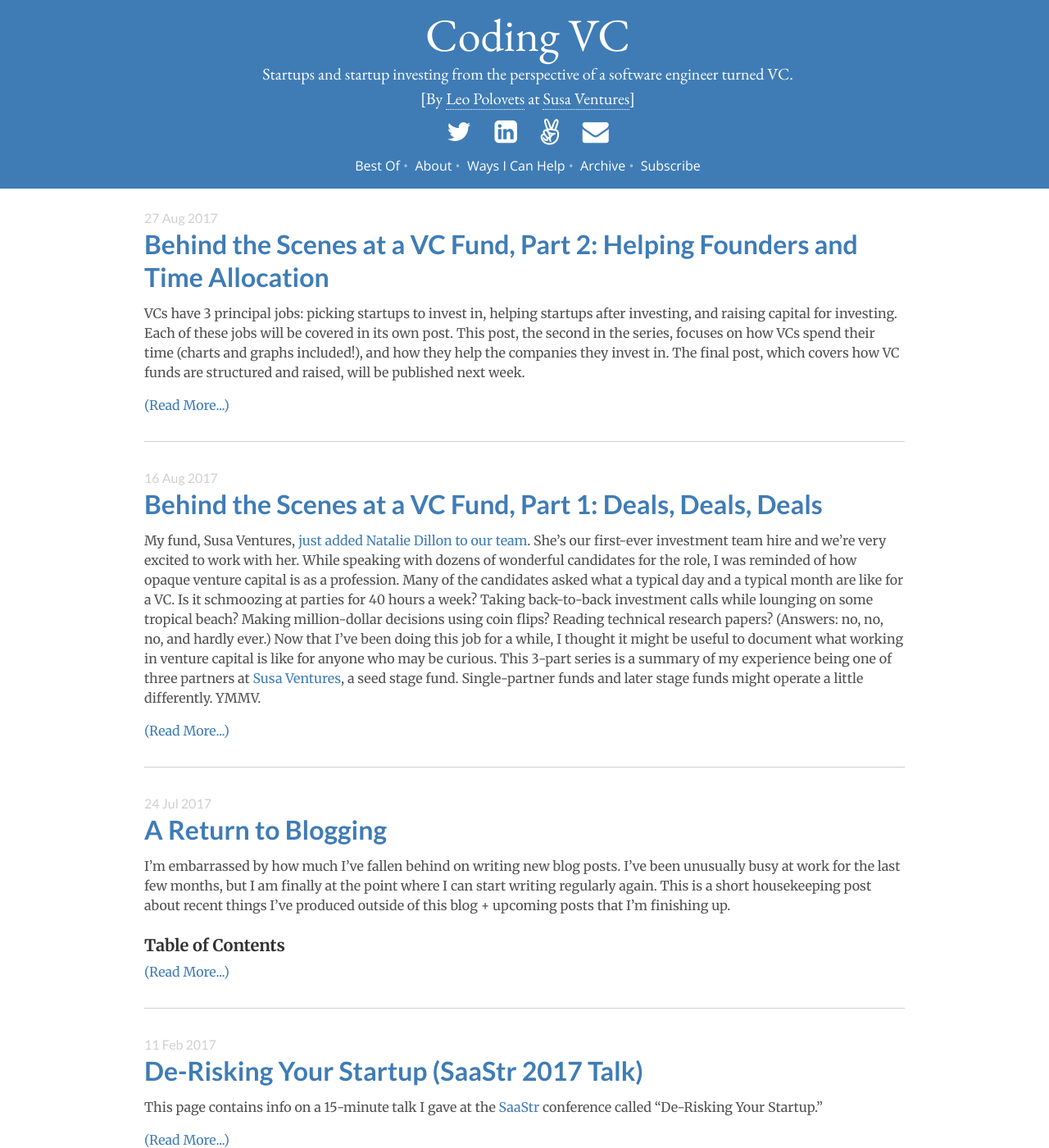
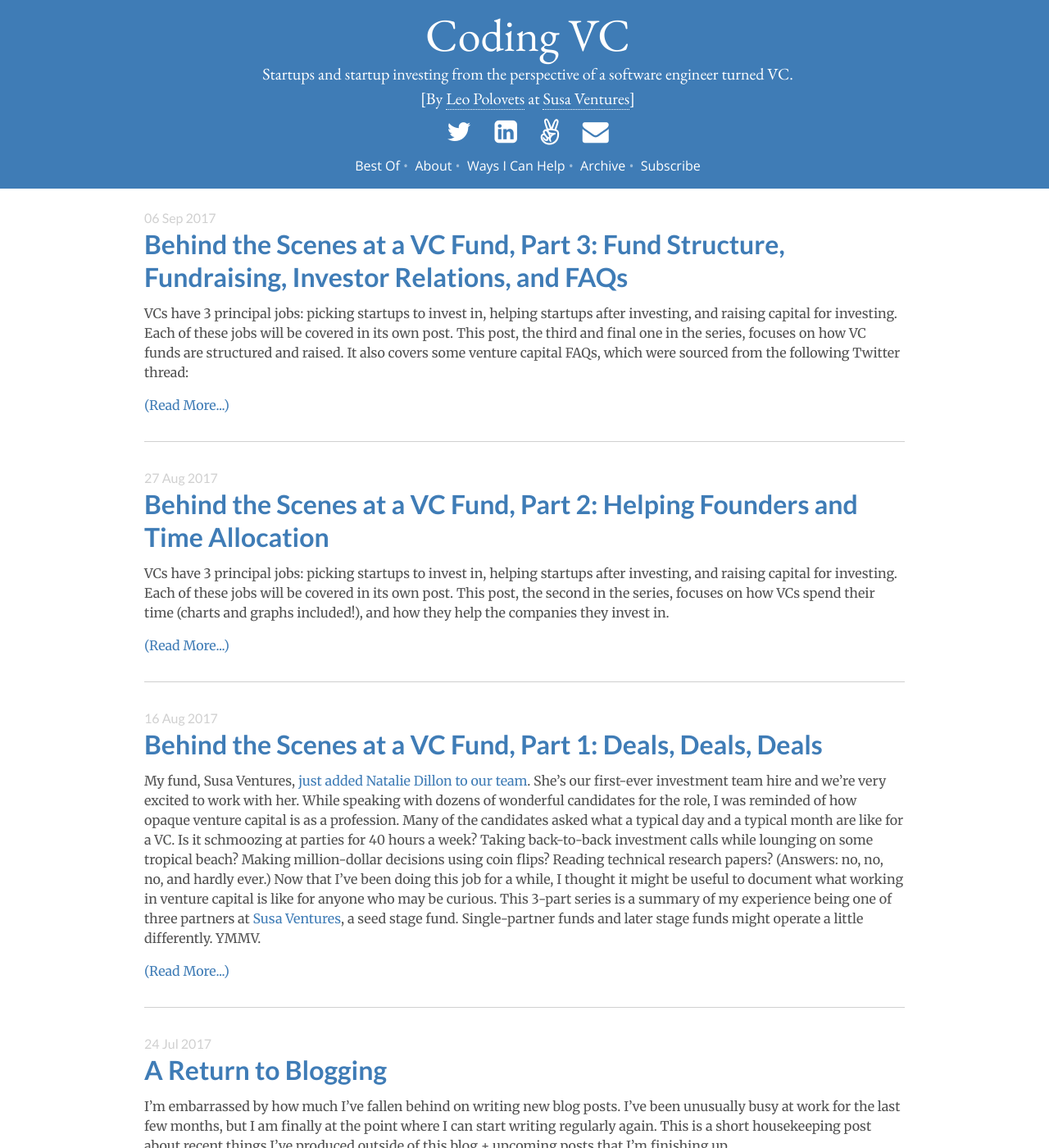
Before and after one commit to codingvc/codingvc, a Jekyll site: the page built from index.html, in a window 1280 px wide and 1400 px high. Shown: the whole window at 82% size. Built offline with Jekyll 4.4.1, drawn with Linux system fonts in a browser that asks for light colours; nearby versions of some CDN libraries; Markdown is read by kramdown in place of the engine named in the settings; the list of posts is cut into pages by our own code; comment, search, counter and statistics services are not loaded; part of the change alters nothing that is shown; some of the changed text lies outside the part shown.

Commit message:
new post

```diff
--- a/_posts/2017-08-16-behind-the-scenes-at-a-vc-fund-part-1-deals-deals-deals.markdown
+++ b/_posts/2017-08-16-behind-the-scenes-at-a-vc-fund-part-1-deals-deals-deals.markdown
@@ -21,11 +21,11 @@ VCs have 3 principal jobs: picking startups to invest in, helping startups after
 
 **Part 2**: <a href="https://codingvc.com/behind-the-scenes-at-a-vc-fund-part-2-helping-founders-and-time-allocation">Helping Founders and Time Allocation</a>
 
-*This will be a post on how investors interact with companies after investing, and how they allocate their time on a day-by-day basis.*
+*A post on how investors interact with companies after investing, and how they allocate their time on a day-by-day basis.*
 
-**Part 3**: Starting a VC Fund, LP Relations, and Miscellaneous FAQs
+**Part 3**: <a href="https://codingvc.com/behind-the-scenes-at-a-vc-fund-part-3-fund-structure-fundraising-investor-relations-and-faqs/"></a>Fund Structure, Fundraising, Investor Relations, and FAQs</a>
 
-*This will be a post on the basic mechanics of how VC funds are structured, and on how VCs interact with their own investors.*
+*A post on the basic mechanics of how VC funds are structured and raised, how VCs interact with their own investors, and venture capital FAQs.*
 
 ## <a name="terminology"></a>Basic Terms
 
--- a/_posts/2017-08-25-behind-the-scenes-at-a-vc-fund-part-2-helping-founders-and-time-allocation.markdown
+++ b/_posts/2017-08-25-behind-the-scenes-at-a-vc-fund-part-2-helping-founders-and-time-allocation.markdown
@@ -5,13 +5,13 @@ summary: "A look at how venture capitalists work with startups and how they spen
 twitter_image: "schedule-categories.jpg"
 date: 2017-08-27 22:18:00
 ---
-VCs have 3 principal jobs: picking startups to invest in, helping startups after investing, and raising capital for investing. Each of these jobs will be covered in its own post. This post, the second in the series, focuses on how VCs spend their time (charts and graphs included!), and how they help the companies they invest in. The final post, which covers how VC funds are structured and raised, will be published next week.
+VCs have 3 principal jobs: picking startups to invest in, helping startups after investing, and raising capital for investing. Each of these jobs will be covered in its own post. This post, the second in the series, focuses on how VCs spend their time (charts and graphs included!), and how they help the companies they invest in.
 
 ## Table of Contents
 
 **Part 1**: <a href="https://codingvc.com/behind-the-scenes-at-a-vc-fund-part-1-deals-deals-deals/">Deals, Deals, Deals</a>
 
-*This is a post on how VC funds source, analyze, and choose companies to invest in.*
+*A post on how VC funds source, analyze, and choose companies to invest in.*
 
 **Part 2**: Helping Founders and Time Allocation [this post]
 
@@ -25,9 +25,9 @@ VCs have 3 principal jobs: picking startups to invest in, helping startups after
     * <a href="#research">Research</a>
     * <a href="#events">Events</a>
 
-**Part 3**: Starting a VC Fund, LP Relations, and Miscellaneous FAQs
+**Part 3**: <a href="https://codingvc.com/behind-the-scenes-at-a-vc-fund-part-3-fund-structure-fundraising-investor-relations-and-faqs/"></a>Fund Structure, Fundraising, Investor Relations, and FAQs</a>
 
-*This will be a post on the basic mechanics of how VC funds are structured, and on how VCs interact with their own investors.*
+*A post on the basic mechanics of how VC funds are structured and raised, how VCs interact with their own investors, and venture capital FAQs.*
 
 ## <a name="terminology"></a>Basic Terms
 
@@ -121,6 +121,4 @@ My fund also puts together an annual LP day for our own investors, and an annual
 ## Conclusion
 This post talked about how investors engage with portfolio companies and how VCs† spend their time. The next and final post in this series will talk about how venture funds are structured and how VCs work with their own investors.
 
-Please check back in a few days for Part 3 (or <a href="http://eepurl.com/csSezP" target="_blank">subscribe</a> to have future posts emailed to you every few weeks).
-
 † By "VCs" I mean "me," because that's the only VC that I have lots of data for.
--- /dev/null
+++ b/_posts/2017-09-06-behind-the-scenes-at-a-vc-fund-part-3-fund-structure-fundraising-investor-relations-and-faqs.markdown
@@ -0,0 +1,122 @@
+---
+layout: post
+title: "Behind the Scenes at a VC Fund, Part 3: Fund Structure, Fundraising, Investor Relations, and FAQs"
+summary: "A look at how VCs structure and raise venture funds."
+date: 2017-09-06 02:58:00
+---
+VCs have 3 principal jobs: picking startups to invest in, helping startups after investing, and raising capital for investing. Each of these jobs will be covered in its own post. This post, the third and final one in the series, focuses on how VC funds are structured and raised. It also covers some venture capital FAQs, which were sourced from the following Twitter thread:
+
+<blockquote class="twitter-tweet" data-lang="en"><p lang="en" dir="ltr">I&#39;m writing a post on what happens behind the scenes at a VC firm: partner meetings, funnel, deal flow sources, etc. Ideas for add&#39;l topics?</p>&mdash; Leo Polovets (@lpolovets) <a href="https://twitter.com/lpolovets/status/844962613955997696">March 23, 2017</a></blockquote>
+<script async src="//platform.twitter.com/widgets.js" charset="utf-8"></script>
+
+## Table of Contents
+
+**Part 1**: <a href="https://codingvc.com/behind-the-scenes-at-a-vc-fund-part-1-deals-deals-deals/">Deals, Deals, Deals</a>
+
+*A post on how VC funds source, analyze, and choose companies to invest in.*
+
+**Part 2**: <a href="https://codingvc.com/behind-the-scenes-at-a-vc-fund-part-2-helping-founders-and-time-allocation/">Helping Founders and Time Allocation</a>
+
+*A post on how investors interact with companies after investing, and how they allocate their time on a day-by-day basis.*
+
+**Part 3**: Fund Structure, Fundraising, Investor Relations, and FAQs [this post]
+
+* <a href="#structure">Fund Structure</a>
+* <a href="#economics">Fund Economics</a>
+* <a href="#fundraising">Raising a Fund</a>
+* <a href="#ir">Investor Relations</a>
+* <a href="#faqs">Venture Capital FAQs</a>
+    * <a href="#ethics">Are there any ethical issues when deciding what companies to invest in?</a>
+    * <a href="#thesis">What's an investment thesis?</a>
+    * <a href="#opportunistic">How frequently do VCs stick to their investing theses vs. investing opportunistically?</a>
+    * <a href="#thesis-pros-cons">What are the advantages and disadvantages of an investing thesis?</a>
+    * <a href="#motivation">What motivations does the VC have to invest or not invest?</a>
+
+## <a name="structure"></a>Fund Structure
+Venture funds have two principal parties: general partners (GPs) and limited partners (LPs).
+
+LPs are the fund's financial backers. These are the people whose capital is being invested. LPs can range from university endowments to pension funds to wealthy individuals.
+
+GPs are the fund's day-to-day managers. These are the people who make startup investments. They can be thought of as the middlemen that connect LPs' capital to the founders who need funding for their startups. On top of allocating capital, good GPs usually try to provide value to founders in the form of advice or introductions or services.
+
+Funds typically last for ten years. The first portion of that decade -- typically 2-4 years -- is an active investing period where funds make new investments. Most funds make 20-40 investments during this period, with a typical investment being 1-2% of the fund's total capital. The remainder of the ten years is more passive. During this period, funds can't make new investments, but they can follow-on and invest their remaining capital into existing portfolio companies' subsequent funding rounds.
+
+Most seed funds reserve a portion of their fund for follow-on investments. This is the portion of a fund allocated to follow-on investments rather than new investments. For example, a $60m fund with a 2:1 reserve ratio will use $20m for initial startup investments, and save $40m for future investments in those companies.
+
+The mission of a venture fund is to invest in startups, have those investments appreciate over time, and have those startups exit within the fund's ten-year lifetime. (An exit would be an acquisition or an IPO.) If some companies are still operating after ten years and need more time before an exit, then the ten-year period can be extended by 1-2 years with LP approval. When the fund is wrapping up, the GPs try to liquidate all of their remaining investment stakes.
+
+## <a name="economics"></a>Fund Economics
+
+Like many hedge funds, a typical VC fund has a "2 and 20" fee structure. This means 2% of the fund is charged as a management fee each year, and the fund's GPs and employees split 20% of the profits they generate. The profit-sharing portion is usually referred to as "carried interest" or "carry."
+
+> Fun fact: <a href="https://en.wikipedia.org/wiki/Carried_interest" target="_blank">according to Wikipedia</a>, "The origin of carried interest can be traced to the 16th century, when European ships were crossing to Asia and the Americas. The captain of the ship would take a 20% share of the profit from the carried goods, to pay for the transport and the risk of sailing over oceans."
+
+The 2% annual management fee usually tapers off after a few years. For example, the fee might be 2% per year for 4 years (the active investing period), and then it goes down by 0.25% per year for the remaining 6 years. This fee is meant to cover GP salaries, employee salaries, legal and accounting fees, office space, and additional costs like event planning or consultant services. As you might expect, funds often increase in size over time because that means more management fees, more employees, higher salaries, and bigger budgets to help stand out to founders. (Ah, incentives.)
+
+The way carry works is that all exit proceeds are returned to LPs until their capital is paid back, and then they get 80 cents on the dollar for future exits. For example, if a $50m fund has $20m exits in years 6, 7, and 8, then the first two $20m exits will be redistributed directly to LPs. The first half of the final $20m exit will also be redistributed directly to LPs, and the second half will be redistributed 80/20 between LPs and GPs. Future exits in the fund will be redistributed 80/20.
+
+On a side note, if you thought employee option vesting was long, carry vesting is usually *much* longer. A typical vesting schedule might last for 8 years, and also include a clawback of 1 or 2 years of carry if a general partner leaves to join another competitor fund. This is why GPs rarely move from one fund to another.
+
+Funds are usually "stacked," which means that once a fund is mostly done with its active investing period, the GPs begin raising their next fund. That means 7 years after starting, the GPs might be finishing year 7 of Fund 1, year 4 of Fund 2, and year 1 of Fund 3.
+
+### <a name="fundraising"></a>Raising a Fund
+
+Fundraising usually happens every 2-4 years for most funds, in conjunction with active investing periods. The goal is to have one fund's active period begin immediately after the previous fund's active period ends.
+
+The fundraising process for venture funds has many parallels to the fundraising process for startups. For young funds, a fundraising cycle can take the better part of a year, or even longer. For established, successful funds, fundraising might take weeks or even days.
+
+Fundraising involves building a pitch deck and having a compelling story about why your fund partnership is a good one to back. Once the pitch deck is ready, GPs will approach their existing LPs from previous funds (if applicable), wealthy individuals, <a href="https://en.wikipedia.org/wiki/Family_office" target="_blank">family offices</a>, fund-of-funds, and university endowments. These groups often allocate a small portion of their assets (e.g. 1%-10%) to alternative asset classes like venture capital and private equity.
+
+When starting a new fund, GPs who don't have strong track records in the industry usually focus on high net worth friends, family, colleagues, and friends-of-friends. As the GPs build a good track record over time, they become more appealing to fund-of-funds, endowments, and other "professional" LPs.
+
+As with startup pitches, fund pitches can vary a lot. That said, the core things most LPs care about are the GPs' hypothesis about promising areas to invest in, the fund's structure (how many investments will it make? what's the average check size? etc.), the GP team, and the team's investing track record so far (if applicable).
+
+If fundraising is taking a long time -- and it usually is -- GPs will often have a "first close" on 25%-50% of the target fund amount, and then a final close on the rest of the fund. The first close lets the GPs start making investments out of a small portion of the fund while they are still raising the remainder of the fund.
+
+### <a name="ir"></a>Investor Relations
+
+At the core of investor relations is an annual LP meeting. This meeting takes anywhere from an hour or two to an entire day. The GPs talk about all of their active funds, specifically focusing on each fund's financial performance, portfolio company highlights, and near-term plans. The GPs also discuss their outlook on the market, answer LP questions, and often invite a few portfolio founders to give short talks about their companies.
+
+Aside from annual meetings, GPs typically write quarterly or biannual investor letters. These letters include summaries of how the overall portfolio is doing financially, as well as noteworthy portfolio company updates.
+
+Finally, LPs and GPs are people, so aside from formal meetings and investor letters, they get together casually for occasional catch-up meetings. LPs who write bigger checks might ask to have a regularly scheduled meeting every few months.
+
+## <a name="faqs"></a>Venture Capital FAQs
+Before writing this post, I <a href="https://twitter.com/lpolovets/status/844962613955997696" target="_blank">asked people on Twitter</a> what questions they had about working in venture capital. Here are some of the questions that were brought up:
+
+<a name="ethics"></a>**Q: Are there any ethical issues when deciding what companies to invest in?**<br>
+**A**: Sometimes LP/GP agreements will spell out areas that can't be invested in (e.g. no drug or gambling startups). Many (but not all) funds won't invest in companies that are shady in some way (i.e. companies that exploit underprivileged segments, use dark patterns, etc). However, unless undesirable investment areas are spelled out in the LP/GP agreement, investments are made at the discretion of GPs. If a GP *does* make an investment that LPs strongly question, then there's a high risk of those LPs not investing in the GP's next fund.
+
+<a name="thesis"></a>**Q: What's an investment thesis?**<br>
+**A**: An investment thesis describes the types of companies that a fund wants to invest in. It's a public hypothesis about the types of companies that have lot of potential over the next 5-10 years. A few examples of theses:
+
+* "Companies reimagining the future of work" (<a href="https://github.com/Bloomberg-Beta/Manual" target="_blank">Bloomberg Beta</a>)
+* "Hardware companies" (<a href="http://www.root.vc/" target="_blank">Root Ventures</a>)
+* "Companies with sustainable competitive advantages" (<a href="http://www.susaventures.com/" target="_blank">Susa Ventures</a>)
+* "Companies applying deep tech to big industries" (<a href="http://www.dcvc.com/" target="_blank">Data Collective</a>).
+
+
+<a name="opportunistic"></a>**Q: How frequently do VCs stick to their investing theses vs. investing opportunistically?**<br>
+**A**: Not every VC has an investing thesis -- some invest opportunistically in any startup that they like. For the ones that have a thesis, most investments will fall into that thesis. The reason for this is perception. Let's say a fund's thesis is that SaaS companies are the most promising startup category, and half of the fund's investments are SaaS companies while half are not. If all of the best investments over time turn out to be non-SaaS, future LPs will question the fund managers' judgment.
+
+That said, if a fund meets the next Facebook, they won't want to pass on it just because it's out-of-thesis. Putting all of this together, most investors will stick to their thesis "most" of the time (i.e. 75%-100%).
+
+As a corollary, if you're a founder and your startup falls outside of a fund's public thesis, it's probably wise to approach other funds first.
+
+<a name="thesis-pros-cons"></a>**Q: What are the advantages and disadvantages of an investing thesis?**<br>
+**A**: The advantages are that if you become known as being a good, knowledgeable investor in a certain area, then you'll see a lot more investment opportunities in that area: founders will come to you because you've shown you understand and invest in their space; other investors will introduce you to relevant companies to get your expert opinion; industry conferences will invite you to be a speaker; and so on.
+
+The main disadvantage of a thesis is that it becomes harder to invest in other areas. If you're known as a great hardware investor, then it might not occur to Mark Zuckerberg to approach you because Facebook isn't hardware. What's worse, if Mark does approach you, it's probably because all of the more well-suited funds already said no. Because you'll be missing out on a lot of out-of-thesis startups, you better have a lot of conviction in your thesis being correct.
+
+<a name="motivation"></a>**Q: What motivations does the VC have to invest or not invest?**<br>
+**A**: VCs want to make investments because every time they finish investing out of one fund, they can start the next fund (with more management fees and more carry). This is counterbalanced by the desire to be patient and only make good investments. If a VC makes good investments, they'll raise more funds and earn more carried interest; if they make poor investments, they'll stop being able to raise funds and they won't earn much carried interest.
+
+Most funds spend 2-4 years actively investing. Funds longer than 4 years would require raising too much LP capital, and LPs would rather see results every few years before deciding whether to continue investing in a fund. Funds shorter than 2 years are taking on a lot of time diversification risk: if all of a fund's investments were made in a year that turns out to be a terrible year for startups, then LPs will lose their money. Spreading investments across 2-4 years mitigates this risk.
+
+To slice this question differently, the main reason most investments happen is that a VC genuinely believes that a company has a shot at a $1b+ exit someday. However, sometimes there are other considerations:
+
+* Sometimes GPs want a recognizable logo in their portfolio (e.g. one might invest in a late round of Uber or Pinterest just to say they are invested in those companies).
+* Sometimes investing in a company will provide expertise or connections to good investment opportunities later on. For example, a fund might make several small investments into an emerging space like AgTech or cryptocurrencies, with the goal of building up enough knowledge to make larger investments in those areas in the future.
+* Sometimes investing is an option bet: the goal is less about returns on the current investment and more about the option to invest a lot more later on. For example, sometimes Series A funds will invest $100k into a seed stage company. Those funds don't really care about the $100k. What they care about is having the inside track on a company so that if it starts doing well, they can invest $5m or $10m in a Series A round.
+
+If you have other questions about venture capital, please let me know on <a href="https://twitter.com/lpolovets" target="_blank">Twitter.</a> I'll add popular topics to this FAQ or address them in future blog posts.
```
